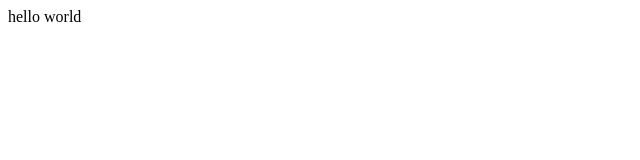
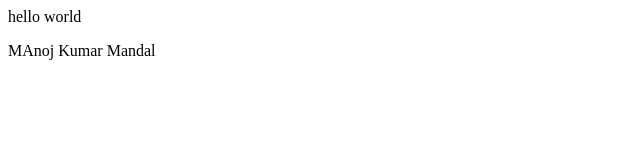
Before and after one commit to manoj333565/Project_1, a plain HTML site: page index.html in a window 1280 px wide. Shown: the whole page, without its empty margins (0-640 px from the left). Drawn offline with Linux system fonts and the light colour scheme.

Commit message:
add more name

```diff
--- a/index.html
+++ b/index.html
@@ -1 +1,2 @@
 <p>hello world</p>
+<p>MAnoj Kumar Mandal</p>
```
Also changed, not shown: 1 other file.
